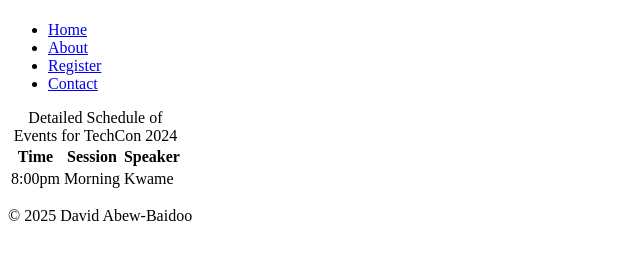
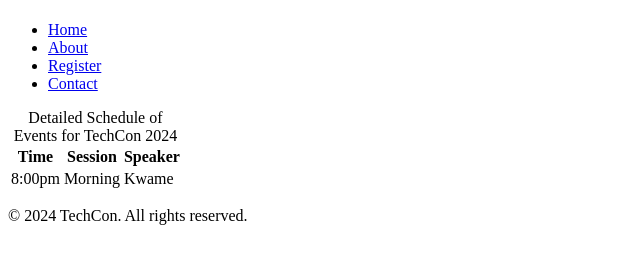
Before and after one commit to kwamenaabew/TechCon_HTML, a plain HTML site: page techcon_website/schedule.html in a window 1280 px wide. Shown: the part 59-322 px from the top of the page, without its empty margins (0-640 px from the left). Drawn offline with Linux system fonts and the light colour scheme.

Commit message:
2. Designing the Schedule Page for TechCon 2024 Conference Website

```diff
--- a/techcon_website/schedule.html
+++ b/techcon_website/schedule.html
@@ -38,7 +38,7 @@
     </main>
 
     <footer>
-        <p>&copy; 2025 David Abew-Baidoo</p>
+        <p>&copy; 2024 TechCon. All rights reserved.</p>
     </footer>
 </body>
 </html>
```
